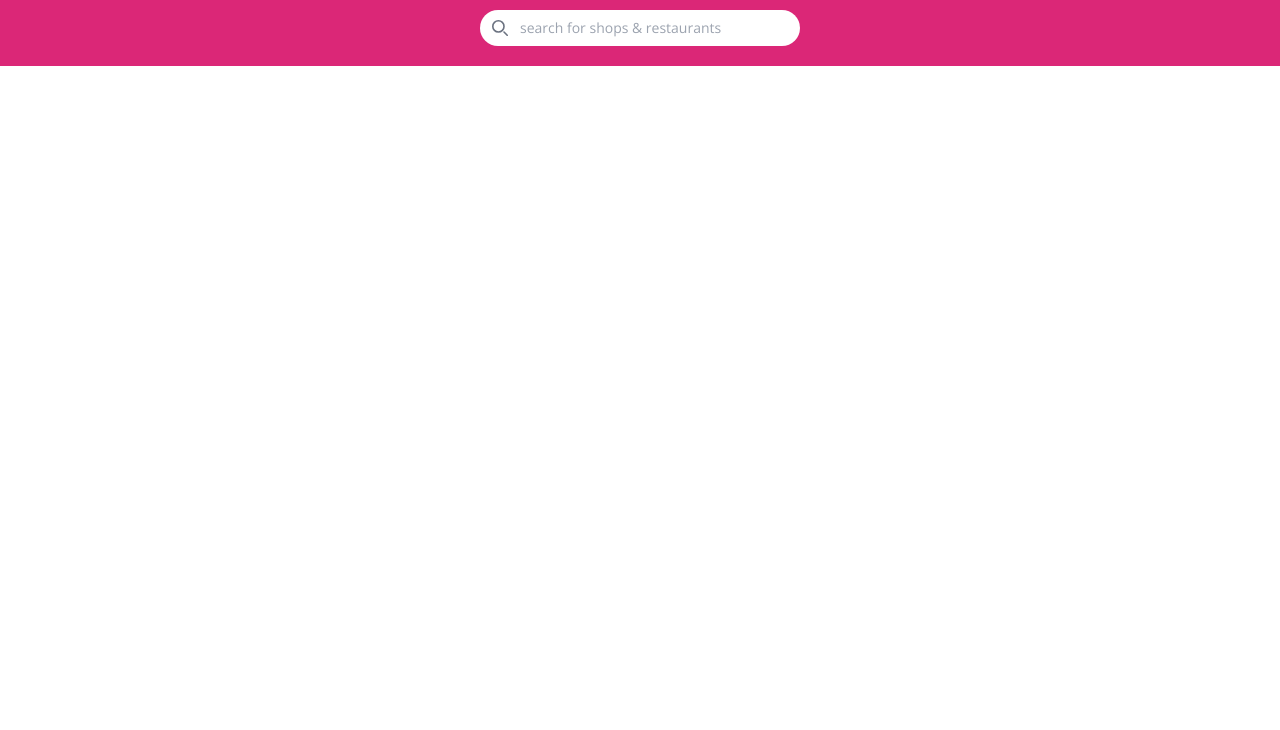
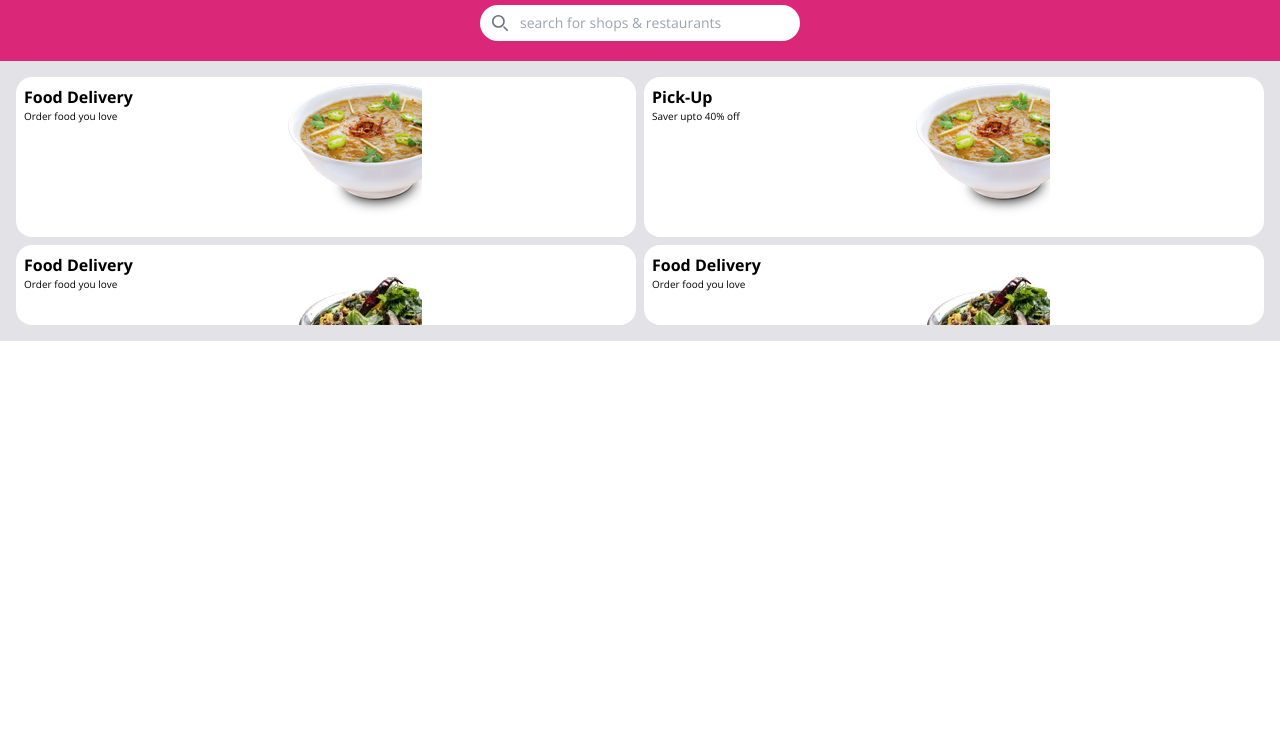
Before and after one commit to Jubayer-K/food-panda-page, a plain HTML site: page index.html in a window 1280 px wide. Shown: the part 70-800 px from the top of the page. Drawn offline with nearby package versions, Linux system fonts and the light colour scheme.

Commit message:
added header section

```diff
--- a/index.html
+++ b/index.html
@@ -11,13 +11,14 @@
     <script src="https://cdn.tailwindcss.com"></script>
     <link rel="stylesheet" href="style.css">
     <link rel="shortcut icon" href="favicon.png" type="image/x-icon">
+    <link rel="stylesheet" href="style.css">
     <title>Panda Page</title>
 </head>
 
 <body class="font-openSans">
     <header>
 
-        <nav class="bg-pink-600 py-5 px-2 ">
+        <nav class="bg-pink-600 py-5">
             <div class="flex-col flex justify-center items-center">
                 <div class="text-white flex items-center justify-center gap-6 ">
                     <div>
@@ -27,7 +28,7 @@
                     </div>
                     <div>
                         <h4 class="text-base font-bold">Home</h4>
-                        <p class="text-sm ">Lorem ipsum dolor, site </p>
+                        <p class="text-[10px]">Lorem ipsum dolor, site </p>
                     </div>
                     <div>
                         <svg class="w-6" xmlns="http://www.w3.org/2000/svg" viewBox="0 0 24 24">
@@ -59,8 +60,35 @@
             </div>
         </nav>
 
+        <div class="bg-[#E3E2E7]">
+            <div class="p-4 grid grid-cols-2 gap-2">
+                <div class="header-card bg-white rounded-2xl p-2 w-full h-40">
+                    <p class="text-base font-bold text-nowrap">Food Delivery</p>
+                    <p class="text-[10px]">Order food you love</p>
+                </div>
+                <div class="header-card bg-white rounded-2xl p-2 w-full h-40">
+                    <p class="text-base font-bold text-nowrap">Pick-Up</p>
+                    <p class="text-[10px]">Saver upto 40% off</p>
+                </div>
+                <div class="header-card-bottom bg-white rounded-2xl p-2 w-full h-20 bg-top">
+                    <p class="text-base font-bold text-nowrap">Food Delivery</p>
+                    <p class="text-[10px]">Order food you love</p>
+                </div>
+                <div class="header-card-bottom bg-white rounded-2xl p-2 w-full h-20 bg-top">
+                    <p class="text-base font-bold text-nowrap">Food Delivery</p>
+                    <p class="text-[10px]">Order food you love</p>
+                </div>
+            </div>
+        </div>
+
     </header>
     <main>
+        <!-- sponsor section -->
+        <section>
+            <div>
+
+            </div>
+        </section>
 
     </main>
 
--- a/style.css
+++ b/style.css
@@ -1,3 +1,15 @@
 .font-openSans{
     font-family: "Open Sans", sans-serif;
 }
+
+.header-card{
+    background-image: url('images/header.png');
+    background-position: bottom;
+    background-repeat: no-repeat;
+
+}
+.header-card-bottom{
+    background-image: url('images/headert.png');
+    background-repeat: no-repeat;
+
+}
```
Also changed, not shown: images/banner.png (added), images/header.png (added), images/headert.png (added), images/mdimenu.svg (deleted).
